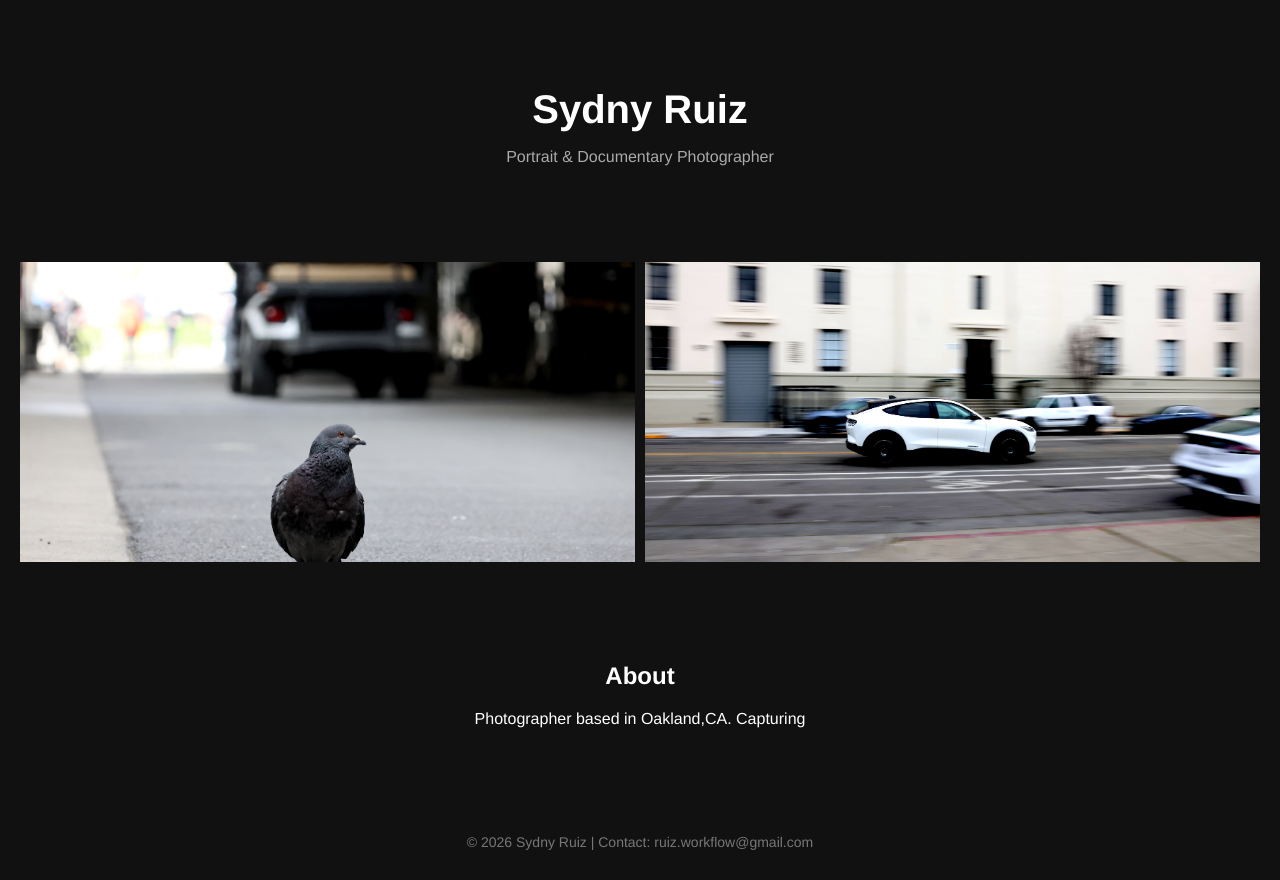
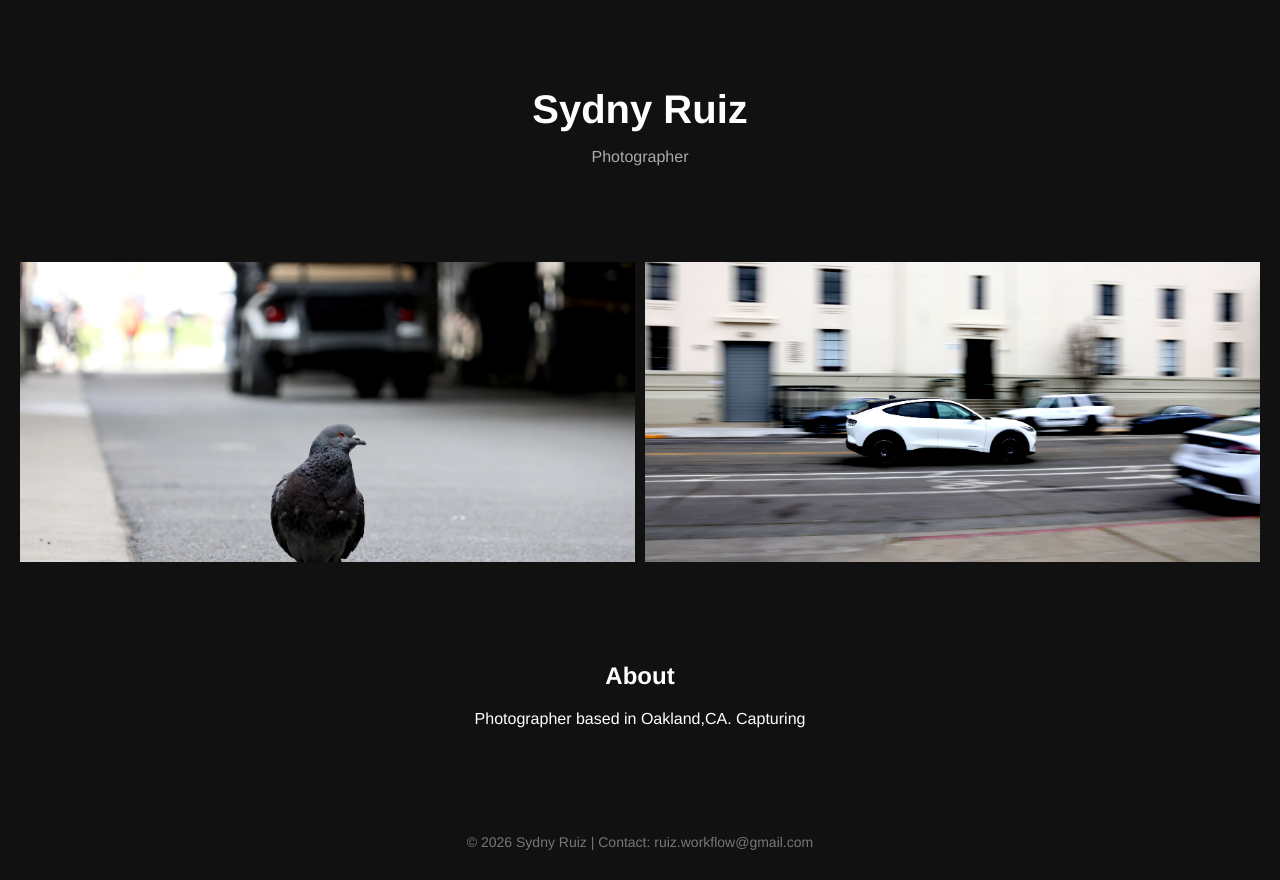
Before and after one commit to sruiz0620/photography-portfolio, a plain HTML site: page index.html in a window 1280 px wide. Drawn offline with Linux system fonts and the light colour scheme.

Commit message:
Update index.html

```diff
--- a/index.html
+++ b/index.html
@@ -58,7 +58,7 @@ footer {
 
 <header>
     <h1>Sydny Ruiz</h1>
-    <p class="tagline">Portrait & Documentary Photographer</p>
+    <p class="tagline">Photographer</p>
 </header>
 
 <section class="gallery">
```
